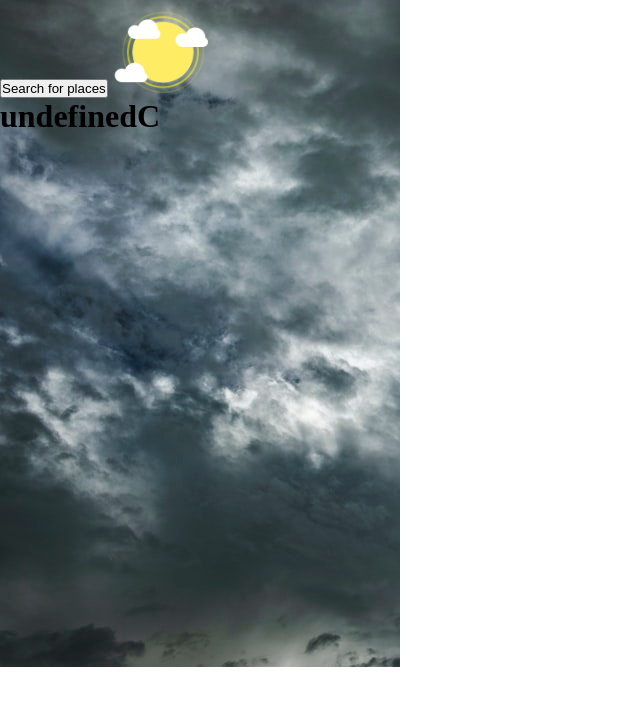
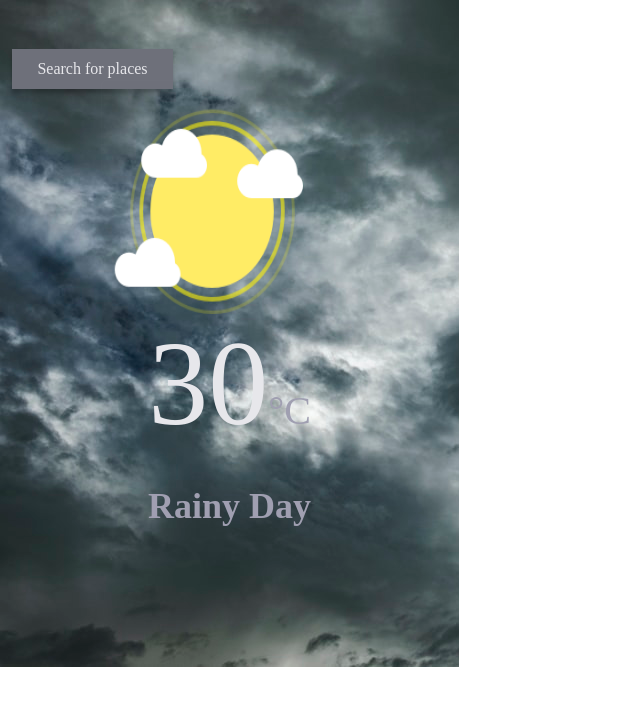
Before and after one commit to EjiroOsiephri/weather-app-challenge, a React (Vite) app: page / in a window 1280 px wide. Shown: the top 706 px of the page, without its empty margins (0-640 px from the left). Built offline with nearby package versions, Linux system fonts and the light colour scheme.

Commit message:
Weather app in progress

```diff
--- a/src/App.jsx
+++ b/src/App.jsx
@@ -2,7 +2,46 @@ import { useState, useEffect, useRef } from "react";
 import Main from "./reactJS/components/Main";
 
 function App() {
-  const [weatherData, setWeatherData] = useState(); // setting state for the weather Api
+  const [weatherData, setWeatherData] = useState({
+    current: {
+      cloud: 25,
+      condition: {
+        code: 1003,
+        icon: "//cdn.weatherapi.com/weather/64x64/night/116.png",
+        text: "Partly Cloud",
+      },
+      feelslike_c: 31.7,
+      feelslike_f: 89.1,
+      gust_kph: 28.4,
+      gust_mph: 17.7,
+      humidity: 79,
+      is_day: 0,
+      last_updated: "2023-03-14 22:15",
+      last_updated_epoch: 1678828500,
+      precip_in: 0,
+      precip_mm: 0,
+      pressure_in: 29.8,
+      pressure_mb: 1009,
+      temp_c: 28,
+      temp_f: 82.4,
+      uv: 1,
+      vis_km: 10,
+      vis_miles: 6,
+      wind_degree: 200,
+      wind_dir: "SSW",
+      wind_kph: 15.1,
+    },
+    location: {
+      country: "Nigeria",
+      lat: 9.18,
+      localtime: "2023-03-14 22:21",
+      localtime_epoch: 1678828887,
+      lon: 7.18,
+      name: "Abuja",
+      region: "Federal Capital Territory",
+      tz_id: "Africa/Lagos",
+    },
+  }); // setting state for the weather Api
 
   const [valueData, setValueData] = useState();
 
@@ -21,22 +60,26 @@ function App() {
     const data = await res.json();
 
     setWeatherData(data);
-    console.log(data);
+    console.log(data.error.message);
   }
 
+  console.log(weatherData.location.localtime);
+
   const weatherValueObject = {
-    temp: `${weatherData?.current?.temp_c}`,
-    conditionText: `${weatherData?.current?.condition?.text}`,
+    temp: `${weatherData.current.temp_c}`,
+    conditionText: `${weatherData.current.condition.text}`,
+    localtime: `${weatherData.location.localtime}`,
   };
   console.log(weatherValueObject.temp);
+  console.log(weatherData);
 
-  console.log(weatherData?.current?.condition?.icon);
+  console.log(weatherData.current.condition.icon);
 
   return (
     <div>
       <Main
         onInputChange={handleInputChange}
-        image={weatherData?.current?.condition?.icon}
+        image={weatherData.current.condition.icon}
         onSearch={fetchWeatherData}
         temp={weatherValueObject.temp}
         conditionText={weatherValueObject.conditionText}
--- a/src/reactJS/components/Functions/breakpoints.scss
+++ b/src/reactJS/components/Functions/breakpoints.scss
@@ -1,13 +1,13 @@
 @use "Functions" as f;
 
 $breakpoints-up: (
-  "small": f.em(305),
-  "medium": f.em(700),
-  "large": f.em(1440),
+  "small": f.rem(305),
+  "medium": f.rem(700),
+  "large": f.rem(1440),
 );
 
 @mixin breakpoints($media) {
-  @media (min-width: map-get($breakpoints-up, $media)) {
+  @media (max-width: map-get($breakpoints-up, $media)) {
     @content;
   }
 }
--- a/src/reactJS/components/Main.jsx
+++ b/src/reactJS/components/Main.jsx
@@ -26,20 +26,35 @@ function Main(props) {
   return (
     <div className="allDivs">
       <div className="sideDiv">
-        <button onClick={displayInput}>Search for places</button>
+        <button className="searchBtn" onClick={displayInput}>
+          Search for places
+        </button>
         {show ? <img src={props.image} alt="" /> : <img src={Sunny} alt="" />}
 
         <div className="form">
           {show && (
-            <input ref={myRef} onChange={handleInputChange} type="text" />
+            <input
+              placeholder="Search Location"
+              ref={myRef}
+              onChange={handleInputChange}
+              type="text"
+            />
           )}
           {show && <button onClick={props.onSearch}>Search</button>}
-          {show && <FaTimes onClick={changeIcon} />}
+          {show && <FaTimes className="times" onClick={changeIcon} />}
         </div>
-        <h1>
-          {props.temp}
-          <span>C</span>
-        </h1>
+        {show ? (
+          <h1 className="tempText">{props.temp}</h1>
+        ) : (
+          <h2 className="tempDegree">
+            30<span>°C</span>
+          </h2>
+        )}
+        {show ? (
+          <h1>{props.conditionText}</h1>
+        ) : (
+          <h2 className="conditionText">Rainy Day</h2>
+        )}
       </div>
     </div>
   );
--- a/src/reactJS/components/global/boilerplate.scss
+++ b/src/reactJS/components/global/boilerplate.scss
@@ -1,5 +1,5 @@
 @use "../Functions/Functions" as f;
-
+@use "../Functions/breakpoints.scss" as u;
 * {
   padding: 0;
   margin: 0;
@@ -8,9 +8,91 @@
 .sideDiv {
   background-image: url("./photo.jpeg");
   background-repeat: no-repeat;
-  width: f.rem(400);
-  height: f.rem(1000);
+  width: f.rem(459);
+  height: f.rem(1023);
+  @include u.breakpoints(small) {
+    width: f.rem(330);
+    height: f.rem(1023);
+  }
 }
 .sideDiv > img {
-  width: f.rem(100);
+  width: f.rem(202);
+  height: f.rem(234);
+  transform: translate(f.rem(-60), f.rem(80));
 }
+.searchBtn {
+  width: f.rem(161);
+  height: f.rem(40);
+  transform: translate(f.rem(12), f.rem(-160));
+  background: #6e707a;
+  box-shadow: 0px 4px 4px rgba(0, 0, 0, 0.25);
+  border: none;
+  font-family: "Raleway";
+  font-style: normal;
+  font-weight: 500;
+  font-size: 16px;
+  line-height: 19px;
+  color: #e7e7eb;
+}
+.form > input {
+  box-sizing: border-box;
+  transform: translate(f.rem(10), f.rem(-200));
+  width: 268px;
+  height: 48px;
+  border: 1px solid #e7e7eb;
+  background-color: rgba(30, 33, 58, 1);
+  font-family: "Raleway";
+  font-style: normal;
+  font-weight: 500;
+  font-size: 16px;
+  line-height: 19px;
+  color: #616475;
+  padding-left: f.rem(20);
+  @include u.breakpoints(medium) {
+    width: 202px;
+  }
+}
+.form > button {
+  width: 86px;
+  height: 48px;
+  transform: translate(f.rem(15), f.rem(-200));
+  background: #3c47e9;
+  font-family: "Raleway";
+  font-style: normal;
+  font-weight: 600;
+  font-size: 16px;
+  line-height: 19px;
+  color: #e7e7eb;
+  border: none;
+}
+.times {
+  position: absolute;
+  font-size: 30px;
+  transform: translateY(f.rem(-240));
+  color: #e7e7eb;
+}
+.tempDegree {
+  font-family: "Raleway";
+  font-style: normal;
+  // transform: translate(f.rem(100), f.rem(80));
+  margin-top: 50px;
+  text-align: center;
+  font-weight: 500;
+  font-size: 120px;
+  line-height: 169px;
+  color: #e7e7eb;
+}
+.tempDegree > span {
+  font-size: 40px;
+  color: rgba(160, 159, 177, 1);
+}
+.conditionText {
+  font-family: "Raleway";
+  font-style: normal;
+  font-weight: 600;
+  font-size: 36px;
+  line-height: 42px;
+  text-align: center;
+  color: #a09fb1;
+  margin-top: -10px;
+}
```
Also changed, not shown: vite.config.js.timestamp-1678822398640.mjs (deleted, +0 -10 lines).
